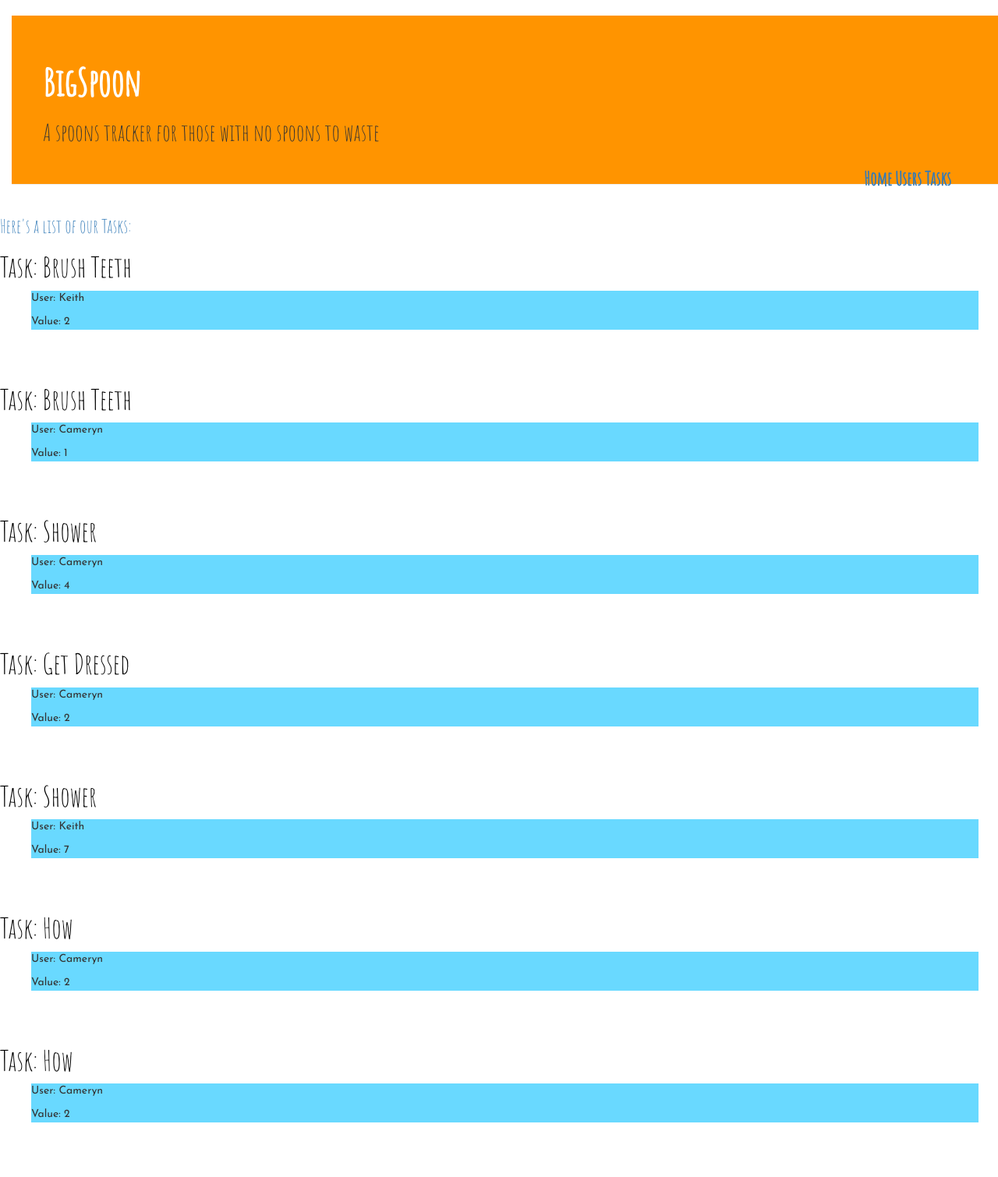
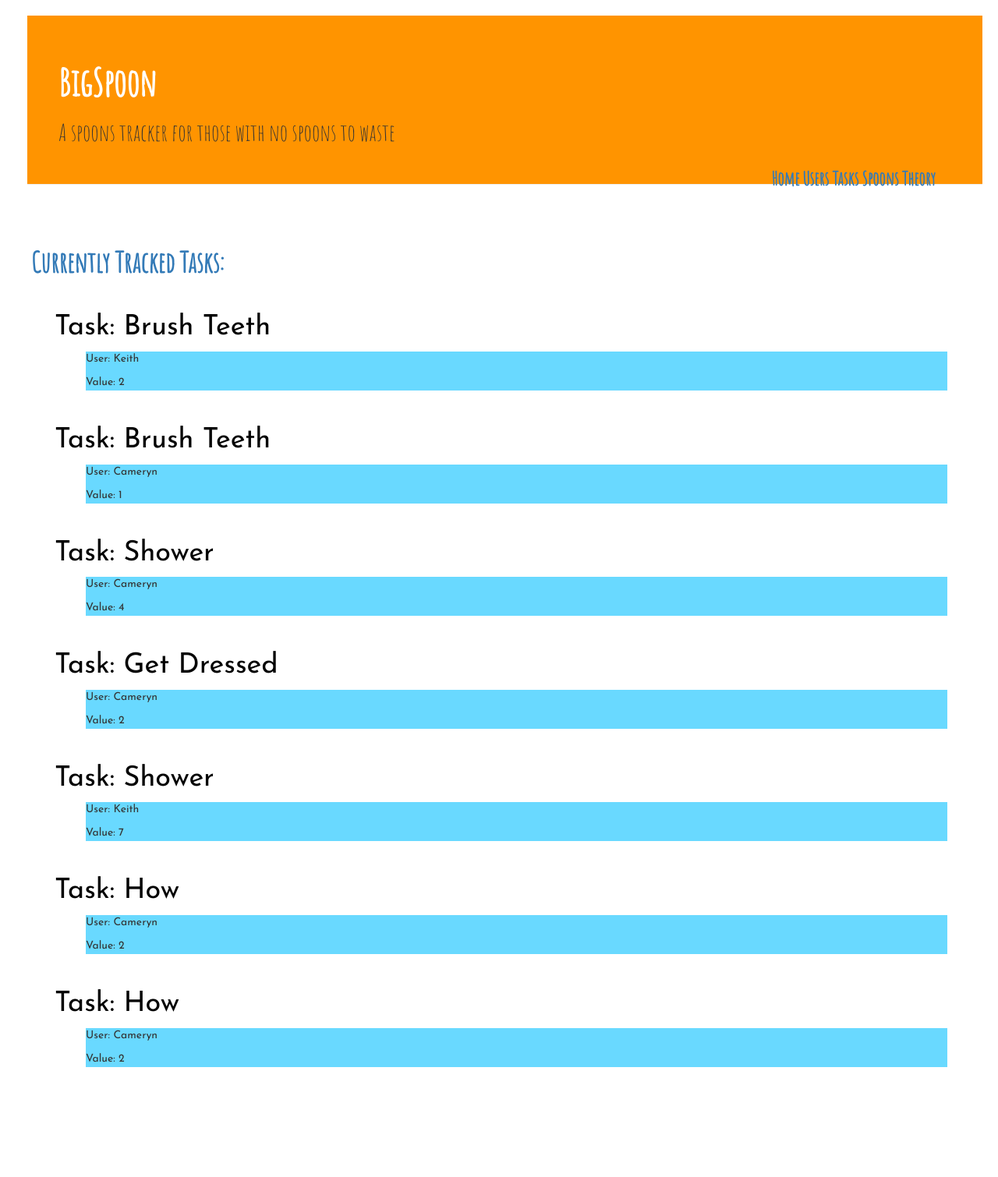
Before and after one commit to cam-benfield/spoons, a Django app: page /task_list in a window 1280 px wide. Shown: the whole page at 78% size. After the commit the page ends 1369 px from the top, so only its background shows below. Run offline with Django 3.2, Linux system fonts and the light colour scheme; data comes from the database, SQL or seed files in the repository; both versions use the stored data as it was after the commit; some libraries are stand-ins or nearby versions.

Commit message:
Fixed DB save problem in UI

```diff
--- a/spoonssite/spoons/forms.py
+++ b/spoonssite/spoons/forms.py
@@ -11,4 +11,4 @@ class UserForm(forms.ModelForm):
 
     class Meta:
         model = SpoonUser
-        fields = ('user_name', 'user_gender', 'birthdate', 'average_spoons')
+        fields = ('user_name', 'user_gender', 'birthdate', 'average_spoons',)
--- a/spoonssite/spoons/models.py
+++ b/spoonssite/spoons/models.py
@@ -22,19 +22,9 @@ class SpoonUser(models.Model):
 
 
 class SpoonTask(models.Model):
-    TASK_CHOICES = (
-        ('Shower', 'Shower'),
-        ('Brush Teeth', 'Brush Teeth'),
-        ('Do Homework', 'Do Homework'),
-        ('Brush Hair', 'Brush Hair'),
-        ('Get Dressed', 'Get Dressed'),
-    )
-
     task_key = models.AutoField(primary_key=True)
     task_user = models.ForeignKey('auth.User')
     task = models.CharField(max_length=20,
-        choices=TASK_CHOICES,
-        default = 'None',
     )
     value = models.PositiveIntegerField()
 
--- a/spoonssite/spoons/static/css/styles.css
+++ b/spoonssite/spoons/static/css/styles.css
@@ -1,7 +1,7 @@
 h1 a {
     color: #FCA205;
     font-family: 'Amatic SC';
-    font-style: normal;;
+    font-style: normal;
 }
 
 body {
@@ -15,7 +15,7 @@ body {
 
 .page-header {
   background-color: #ff9400;
-  margin-top: 20px;
+  margin: 20px 20px 20px 20px;
   padding: 40px 40px 40px 40px;
 }
 
@@ -26,6 +26,11 @@ body {
 }
 .page-title {
   font-weight: bold;
+}
+
+.list-title {
+  font-weight: bold;
+  padding: 40px 40px 0px 40px;
 }
 
 .info {
@@ -47,7 +52,7 @@ h1, h2, h3, h4 {
   float: right;
 }
 
-.post-form textarea, .post-form input{
+.user-form textarea, .user-form input, .task-form textarea, .task-form input{
   width: 100%;
 }
 
@@ -59,9 +64,10 @@ h1, h2, h3, h4 {
 }
 
 .user, .task {
-  margin-bottom: 70px;
+  margin: 40px 40px 40px 70px;
 }
 
 .user h1 a, .user h1 a:visited, .task h1 a, .task h1 a:visited {
-  color: #000000
+  color: #000000;
+  font-family: 'Josefin Sans';
 }
--- a/spoonssite/spoons/templates/spoons/base.html
+++ b/spoonssite/spoons/templates/spoons/base.html
@@ -18,12 +18,13 @@
       <div class="top-menu">
         <h3><strong>
           <a href='/index.html'>Home</a>
-          <a href='/user_list.html'>Users</a>
-          <a href='/task_list.html'>Tasks</a>
           {% if user.is_authenticated %}
             <a href="{% url 'task_new' %}">New Task</a>
             <a href="{% url 'user_new' %}">New User</a>
           {% endif %}
+          <a href='/user_list.html'>Users</a>
+          <a href='/task_list.html'>Tasks</a>
+          <a href="https://butyoudontlooksick.com/articles/written-by-christine/the-spoon-theory/">Spoons Theory</a>
         </strong></h3>
       </div>
     </div>
--- a/spoonssite/spoons/templates/spoons/task_list.html
+++ b/spoonssite/spoons/templates/spoons/task_list.html
@@ -3,7 +3,7 @@
 {% block content %}
   <a href="{% url 'task_new' %}" class ""
     <div>
-      <h3>Here's a list of our Tasks:</h3>
+      <h1 class="list-title"><strong>Currently Tracked Tasks:</strong></h1>
       {% for task in tasks %}
         <div class="task">
           <h1><a href="{% url 'task_detail' pk=task.task_key%}">Task: {{task.task}}</a></h1>
--- a/spoonssite/spoons/templates/spoons/task_new.html
+++ b/spoonssite/spoons/templates/spoons/task_new.html
@@ -2,9 +2,8 @@
 
 {% block content %}
   <h1>New Task</h1>
-  <form method="SpoonsTask" class="task-form">{% csrf_token %}
-    {{form.as_p}}
+  <form method="POST" class="task-form">{% csrf_token %}
+    {{ form.as_p }}
     <button type="submit" class="save btn btn-default">Save</button>
   </form>
-
 {% endblock %}
--- a/spoonssite/spoons/templates/spoons/user_new.html
+++ b/spoonssite/spoons/templates/spoons/user_new.html
@@ -2,9 +2,8 @@
 
 {% block content %}
   <h1>New User</h1>
-  <form method="SpoonsUser" class="user-form">{% csrf_token %}
+  <form method="POST" class="user-form">{% csrf_token %}
     {{form.as_p}}
     <button type="submit" class="save btn btn-default">Save</button>
   </form>
-
 {% endblock %}
--- a/spoonssite/spoons/urls.py
+++ b/spoonssite/spoons/urls.py
@@ -8,6 +8,6 @@ urlpatterns = [
     url(r'^task/(?P<pk>\d+)/$', views.task_detail, name='task_detail'),
     url(r'^user_list', views.user_list, name='users'),
     url(r'^user/(?P<pk>\d+)/$', views.user_detail, name='user_detail'),
-    url(r'^task_new', views.task_new, name='task_new'),
-    url(r'^user_new', views.user_new, name='user_new')
+    url(r'^task/new/$', views.task_new, name='task_new'),
+    url(r'^user/new/$', views.user_new, name='user_new'),
 ]
--- a/spoonssite/spoons/views.py
+++ b/spoonssite/spoons/views.py
@@ -24,8 +24,8 @@ def user_detail(request, pk):
     return render(request, 'spoons/user_detail.html', {'user': user})
 
 def task_new(request):
-    if request.method == "TASK":
-        form = TaskForm(request.TASK)
+    if request.method == "POST":
+        form = TaskForm(request.POST)
         if form.is_valid():
             task = form.save(commit=False)
             task.save()
@@ -35,8 +35,8 @@ def task_new(request):
     return render(request, 'spoons/task_new.html', {'form': form})
 
 def user_new(request):
-    if request.method == "USER":
-        form = UserForm(request.USER)
+    if request.method == "POST":
+        form = UserForm(request.POST)
         if form.is_valid():
             user = form.save(commit=False)
             user.save()
```
Also changed, not shown: spoonssite/db.sqlite3, spoonssite/spoons/migrations/0007_auto_20171129_1716.py (added), spoonssite/spoons/templates/spoons/user_edit.html (added).
